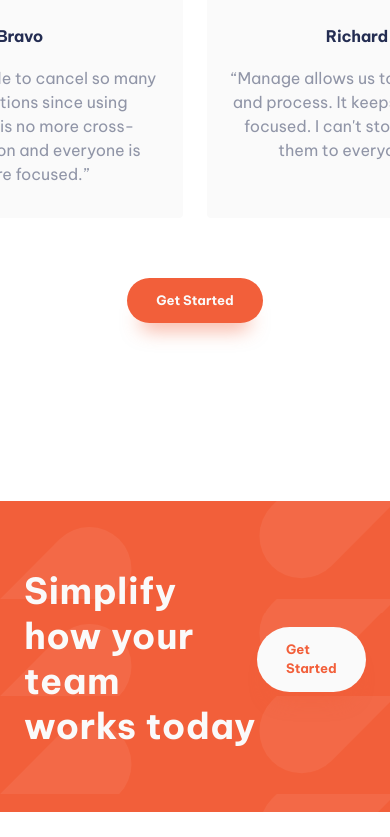
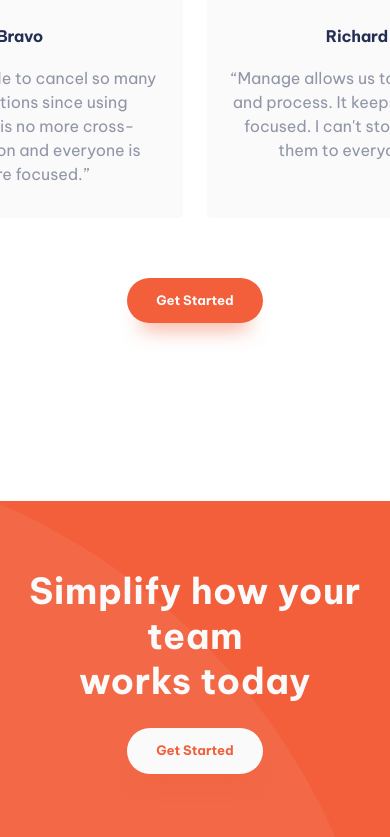
Before and after one commit to rwxdan/manage-landing-page, a React (Vite) app: page / in a window 390 px wide. Shown: the part 1926-2763 px from the top of the page. Before the commit the page ends 2738 px from the top, so only its background shows below. Built offline with nearby package versions, Linux system fonts and the light colour scheme.

Commit message:
Create CTA component
Also add forgotten transition timing function to cta class

```diff
--- a/src/assets/styles/main.css
+++ b/src/assets/styles/main.css
@@ -55,6 +55,7 @@ body {
   box-shadow: 0 1.5em 1.5em -1em hsl(12, 88%, 59%, 0.5);
   display: block;
   max-width: max-content;
+  transition: all ease-in-out 150ms;
 }
 
 .cta:hover {
--- a/src/assets/styles/mq.css
+++ b/src/assets/styles/mq.css
@@ -123,4 +123,15 @@
     left: 0;
     right: 0;
   }
+
+  .section-cta {
+    background-image: url("../static/images/bg-simplify-section-mobile.svg");
+  }
+
+  .section-cta .container {
+    flex-direction: column;
+    justify-content: baseline;
+    text-align: center;
+    gap: 1.5rem;
+  }
 }
```
